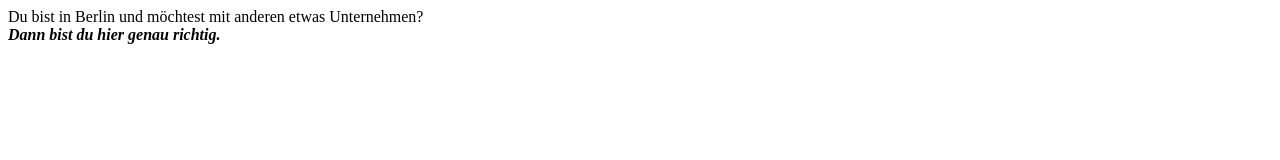
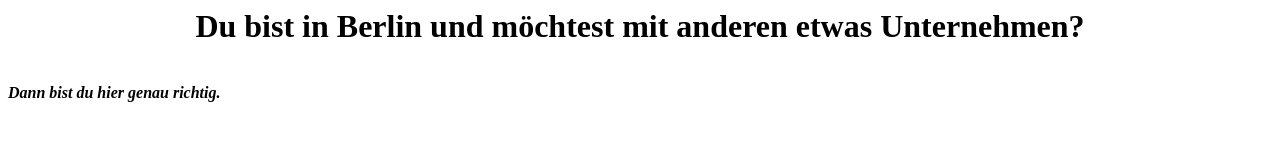
Before and after one commit to TyronTyrann/TyronTyrann.github.io, a plain HTML site: page index.html in a window 1280 px wide. Drawn offline with Linux system fonts and the light colour scheme.

Commit message:
Update index.html

```diff
--- a/index.html
+++ b/index.html
@@ -5,7 +5,7 @@
   </head>
   <body>
 
-   Du bist in Berlin und möchtest mit anderen etwas Unternehmen?
+    <h1 align=center>Du bist in Berlin und möchtest mit anderen etwas Unternehmen? </h1>
     <br><b><i>Dann bist du hier genau richtig.</i></b>
 
 
```
